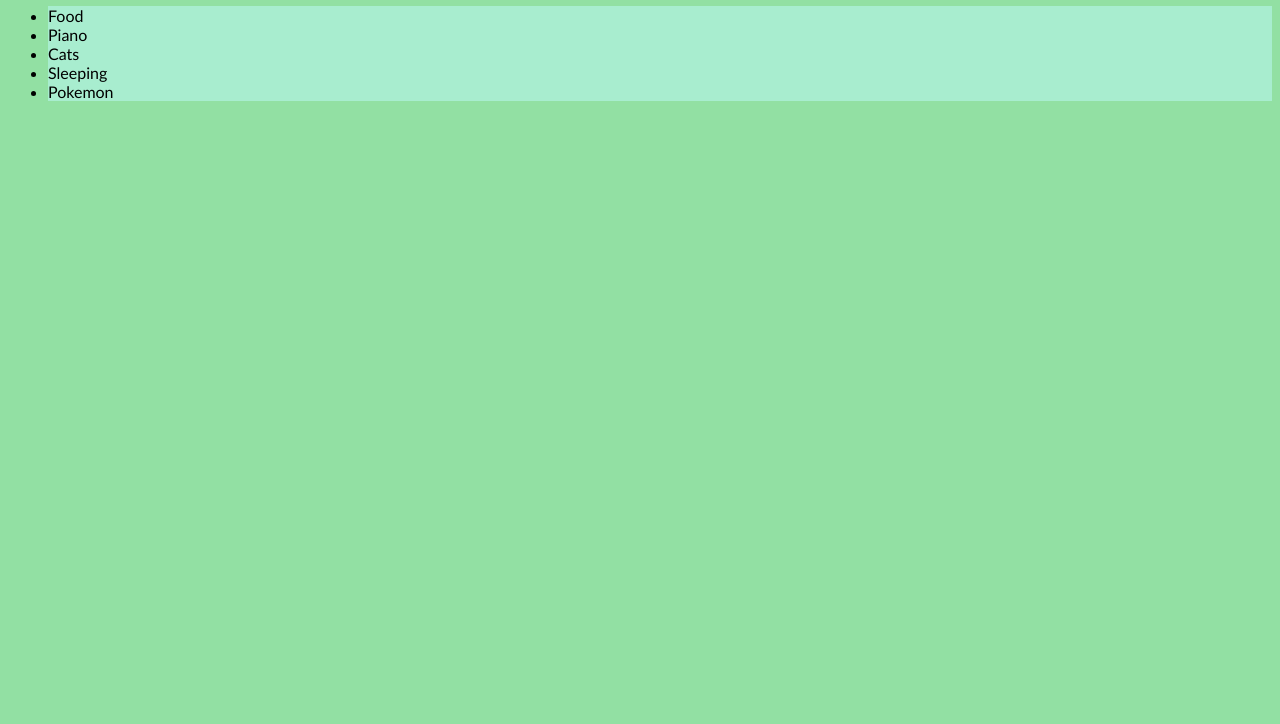
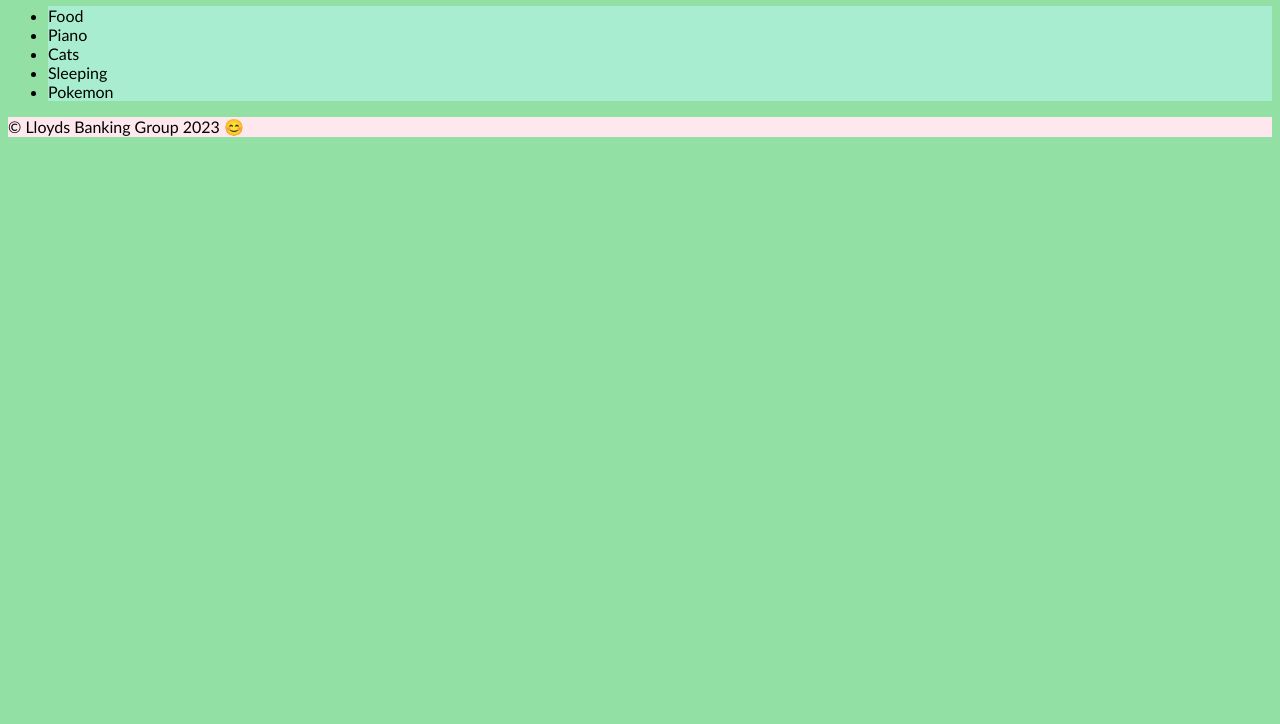
Before and after one commit to katiezzzzz/QA-Repository1, a plain HTML site: page favourites.html in a window 1280 px wide. Shown: the part 76-800 px from the top of the page. Drawn offline with Linux system fonts and the light colour scheme.

Commit message:
added page footers and footer styling

```diff
--- a/favourites.html
+++ b/favourites.html
@@ -15,5 +15,6 @@
         <li>Sleeping</li>
         <li>Pokemon</li>
     </ul>
+    <footer>&copy; Lloyds Banking Group 2023 😊</footer>
 </body>
 </html>
--- a/styles.css
+++ b/styles.css
@@ -6,3 +6,7 @@ body {
 li {
     background-color: #a8edcf;
 }
+
+footer {
+    background-color: #ffe8ed;
+}
```
Also changed, not shown: index.html (+1 -0 lines).
